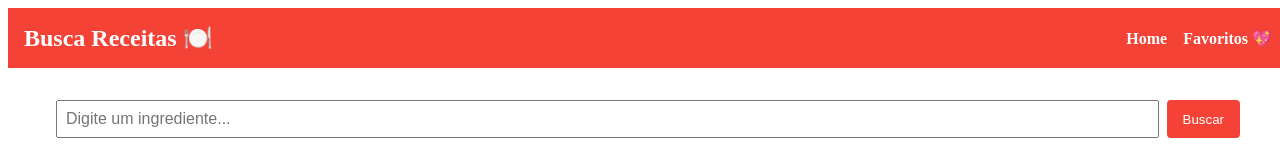
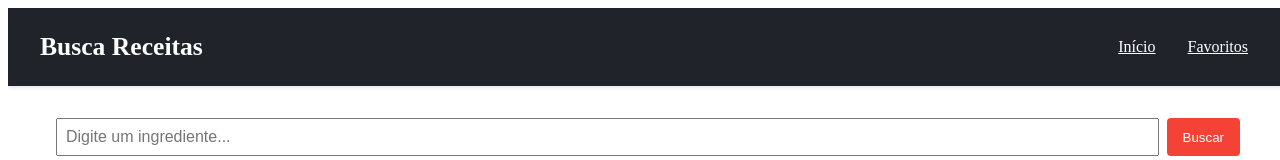
Before and after one commit to Davi-Choradeira/Masterchef, a React (Vite) app: page / in a window 1280 px wide. Shown: the top 160 px of the page. Built offline with nearby package versions, Linux system fonts and the light colour scheme.

Commit message:
Revisado o Header: removido espaçamento excessivo e harmonizado cores

```diff
--- a/src/components/Header.jsx
+++ b/src/components/Header.jsx
@@ -3,10 +3,10 @@ import { Link } from 'react-router-dom'
 export default function Header() {
   return (
     <header style={styles.header}>
-      <h1 style={styles.title}>Busca Receitas 🍽️</h1>
-      <nav>
-        <Link to="/" style={styles.link}>Home</Link>
-        <Link to="/favoritos" style={styles.link}>Favoritos 💖</Link>
+      <h1 style={styles.title}>Busca Receitas</h1>
+      <nav style={styles.nav}>
+        <Link to="/" style={styles.link}>Início</Link>
+        <Link to="/favoritos" style={styles.link}>Favoritos</Link>
       </nav>
     </header>
   )
@@ -14,21 +14,27 @@ export default function Header() {
 
 const styles = {
   header: {
+    backgroundColor: '#20232a',
+    color: '#fff',
     display: 'flex',
     justifyContent: 'space-between',
     alignItems: 'center',
-    padding: '1rem',
-    backgroundColor: '#f44336',
-    color: '#fff'
+    padding: '1.5rem 2rem',
+    boxShadow: '0 2px 4px rgba(0,0,0,0.1)'
   },
   title: {
     margin: 0,
-    fontSize: '1.5rem'
+    fontSize: '1.6rem',
+    fontWeight: '600'
+  },
+  nav: {
+    display: 'flex',
+    gap: '1rem'
   },
   link: {
-    marginLeft: '1rem',
-    textDecoration: 'none',
-    fontWeight: 'bold',
-    color: '#fff'
+    color: '#fff',
+    fontWeight: '500',
+    fontSize: '1rem',
+    padding: '0.25rem 0.5rem'
   }
 }
```
